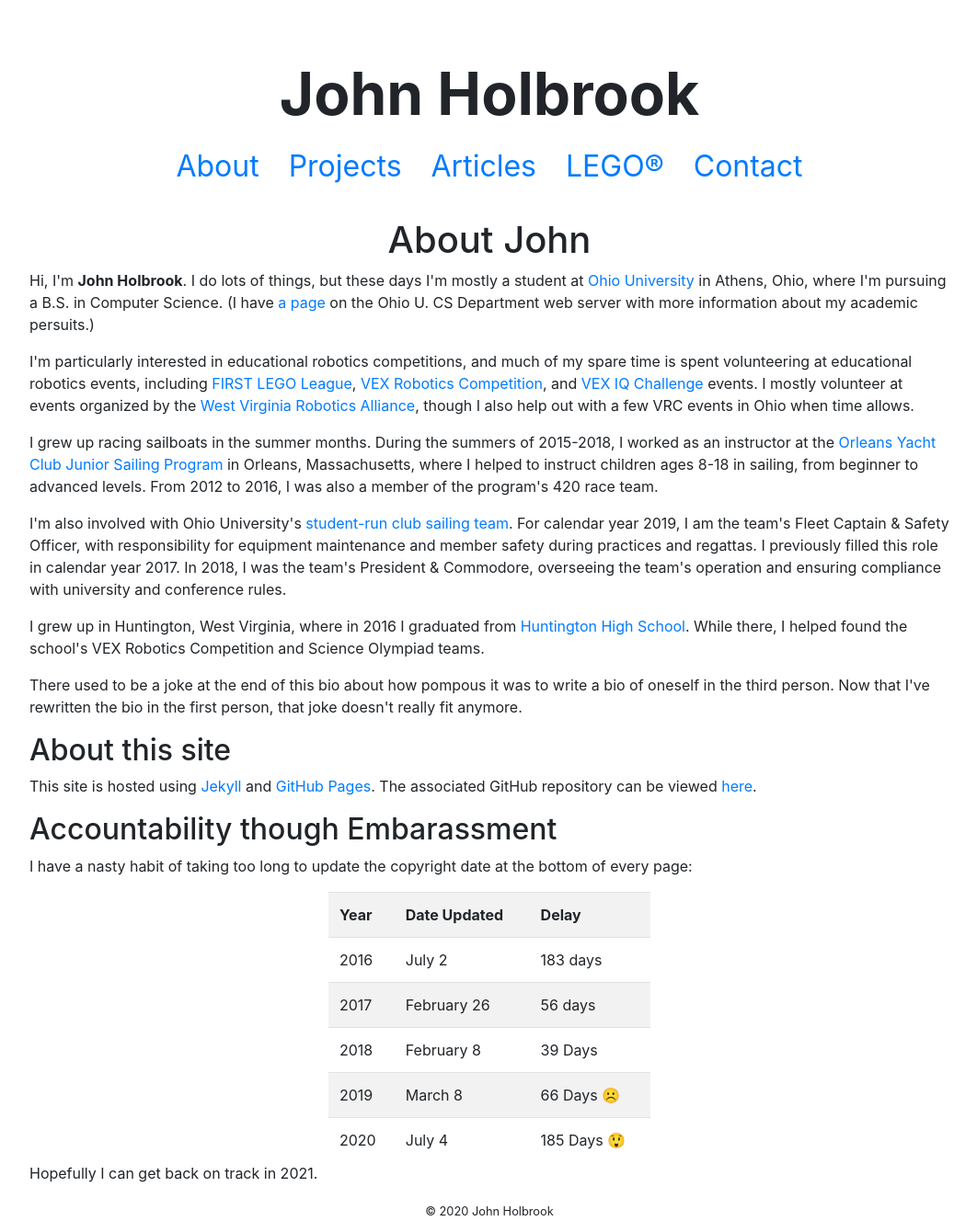
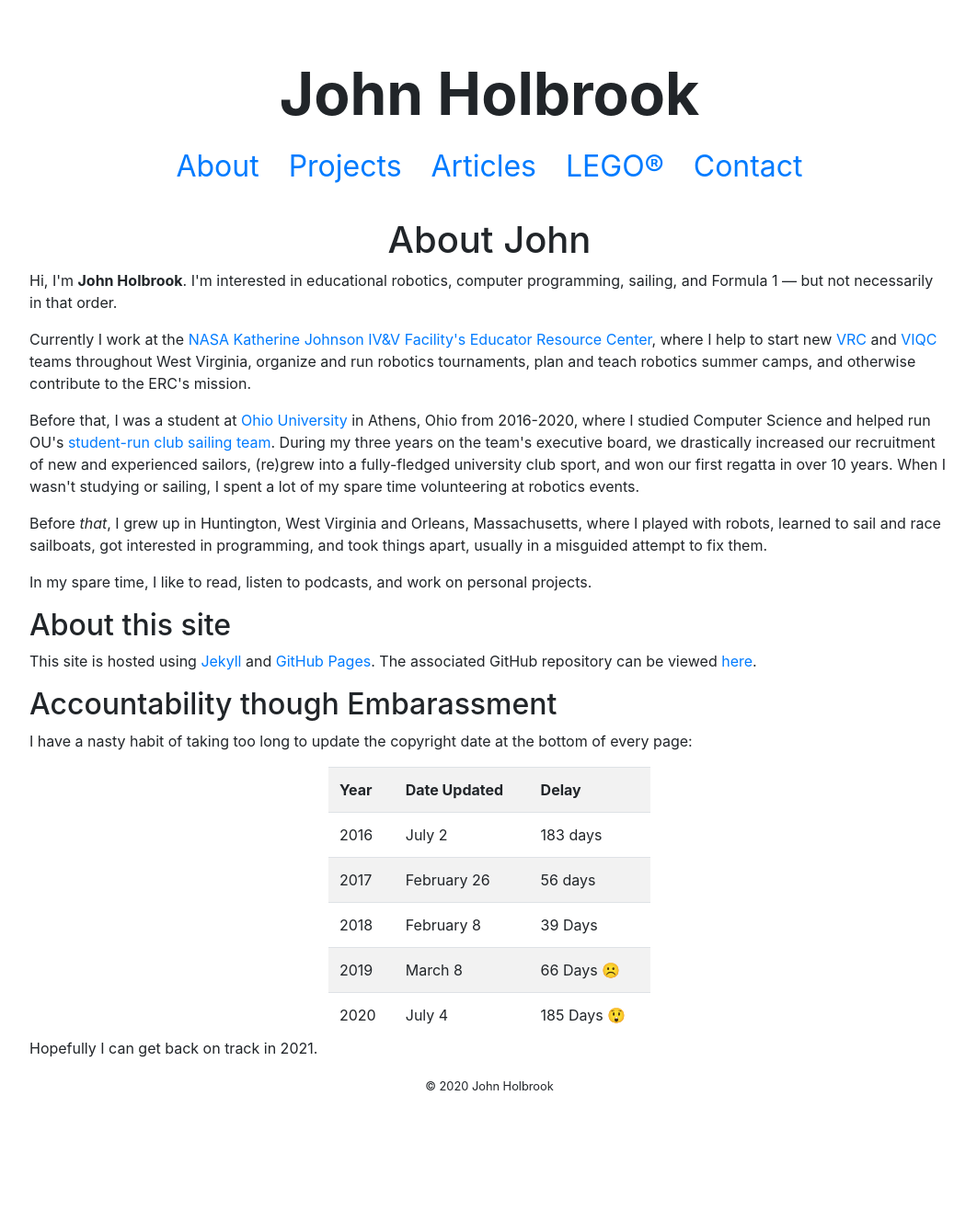
Before and after one commit to johnholbrook/dhmmjoph.github.io, a Jekyll site: the page built from about.html, in a window 1280 px wide. Shown: the whole page at 92% size, without its empty margins (108-1170 px from the left). Built offline with Jekyll 4.4.1, drawn with Linux system fonts in a browser that asks for light colours; after the commit the page ends 1192 px from its top, so only the background shows below that.

Commit message:
reqrite about page

```diff
--- a/about.html
+++ b/about.html
@@ -2,7 +2,8 @@
 layout: default
 title: About John
 ---
- <p class="about">
+
+ <!-- <p class="about">
  	Hi, I'm <b>John Holbrook</b>. I do lots of things, but these days I'm mostly a student at
  	<a href="http://ohio.edu">Ohio University</a> in Athens, Ohio, where I'm pursuing a B.S. in Computer Science.
  	(I have <a href="http://cs.ohio.edu/~jholbroo/">a page</a> on the Ohio U. CS Department web server with
@@ -35,7 +36,36 @@ title: About John
 
  <p class="about">I grew up in Huntington, West Virginia, where in 2016 I graduated from <a href="https://en.wikipedia.org/wiki/Huntington_High_School_(West_Virginia)">Huntington High School</a>. While there, I helped found the school's VEX Robotics Competition and Science Olympiad teams.</p>
 
- <p class="about">There used to be a joke at the end of this bio about how pompous it was to write a bio of oneself in the third person. Now that I've rewritten the bio in the first person, that joke doesn't really fit anymore.</p>
+ <p class="about">There used to be a joke at the end of this bio about how pompous it was to write a bio of oneself in the third person. Now that I've rewritten the bio in the first person, that joke doesn't really fit anymore.</p> -->
+
+<p>
+	Hi, I'm <b>John Holbrook</b>. I'm interested in educational robotics, computer programming, sailing, and Formula 1 —
+	but not necessarily in that order.
+</p>
+
+<p>
+	Currently I work at the <a href="https://www.nasa.gov/centers/ivv/education/index.html">NASA Katherine Johnson IV&V Facility's Educator
+	Resource Center</a>, where I help to start new <a href="http://www.vexrobotics.com/vexedr/competition/">VRC</a> and
+	<a href="https://www.vexrobotics.com/vexiq/competition/vex-iq-challenge-overview">VIQC</a> teams throughout West Virginia, organize and run
+	robotics tournaments, plan and teach robotics summer camps, and otherwise contribute to the ERC's mission.
+</p>
+
+<p>
+	Before that, I was a student at <a href="http://ohio.edu">Ohio University</a> in Athens, Ohio from 2016-2020, where I studied Computer Science and helped
+	run OU's <a href="https://twitter.com/ohiosailing">student-run club sailing team</a>. During my three years on the team's executive board,
+	we drastically increased our recruitment of new and experienced sailors, (re)grew into a fully-fledged university club sport, and won our first
+	regatta in over 10 years. When I wasn't studying or sailing, I spent a lot of my spare time volunteering at robotics events.
+</p>
+
+<p>
+	Before <em>that</em>, I grew up in Huntington, West Virginia and Orleans, Massachusetts, where I played with robots, learned to
+	sail and race sailboats, got interested in programming, and took things apart, usually in a misguided attempt to fix them.
+</p>
+
+<p>
+	In my spare time, I like to read, listen to podcasts, and work on personal projects.
+</p>
+
 <h2>About this site</h2>
 <p class="about">This site is hosted using <a href="http://jekyllrb.com/">Jekyll</a> and <a href="https://pages.github.com/">GitHub Pages</a>. The associated GitHub repository can be viewed <a href="https://github.com/dhmmjoph/dhmmjoph.github.io">here</a>.</p>
 
```
